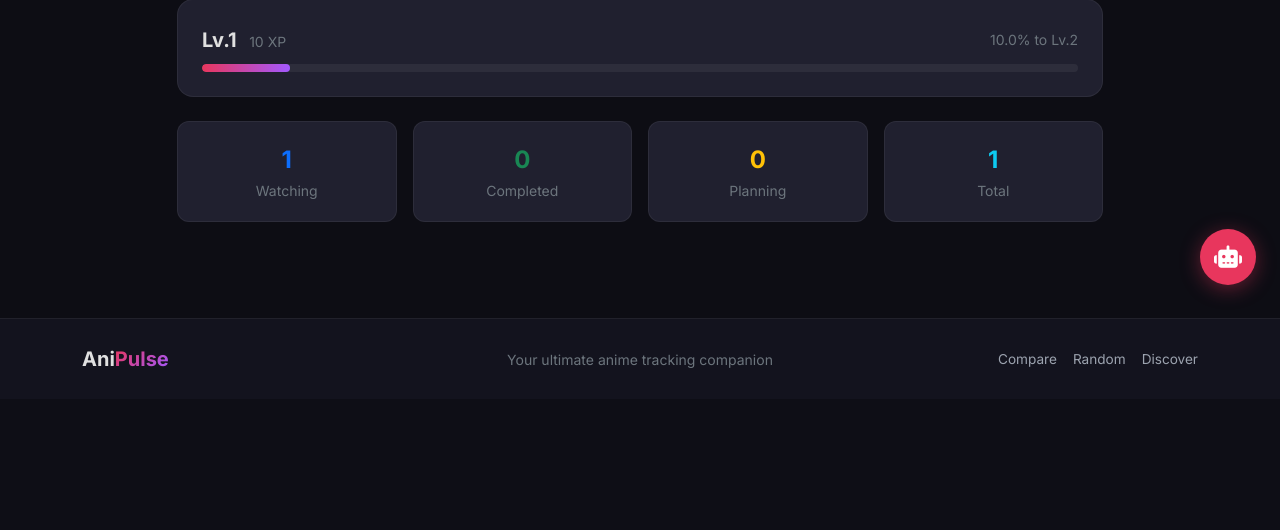
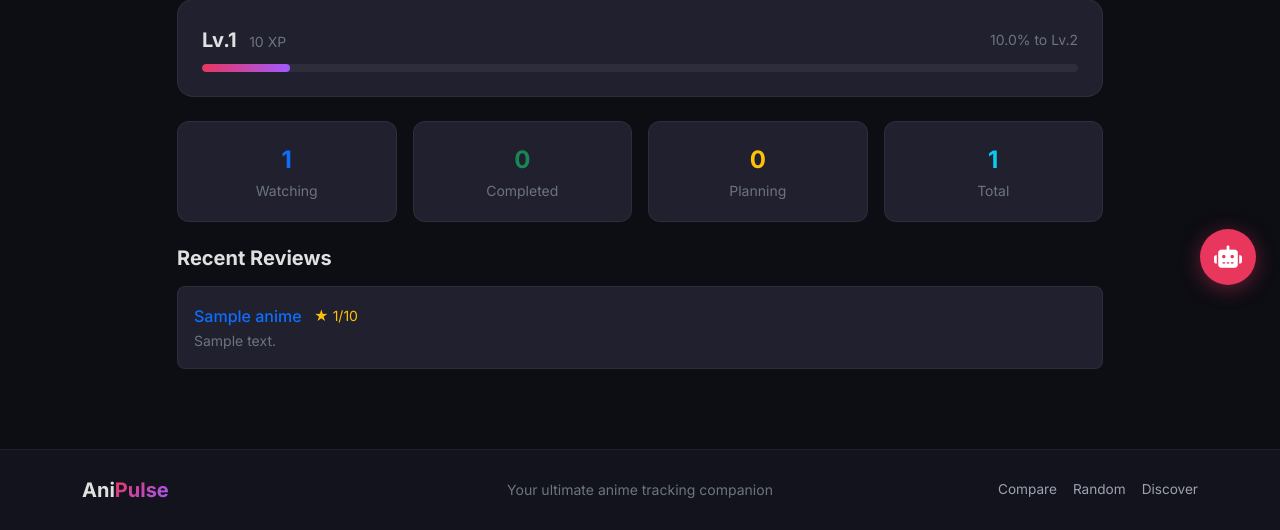
Before and after one commit to ayangbileramadan-boop/anipulse, a Django app: a page that uses templates/profile.html in a window 1280 px wide. Shown: the part 491-1021 px from the top of the page. Before the commit the page ends 859 px from the top, so only its background shows below. Run offline with Django 5.2, Linux system fonts and the light colour scheme; tables that the repository leaves empty hold one stand-in row (values such as "Sample post"); grey boxes marked "Sample" are stand-in pictures.

Commit message:
feat: import AniList reviews, show reviews on profiles for all visitors, add anilist_review_id field

```diff
--- a/apps/anime/models.py
+++ b/apps/anime/models.py
@@ -188,6 +188,7 @@ class Review(TimeStampedModel):
     body = models.TextField()
     likes = models.PositiveIntegerField(default=0)
     is_spoiler = models.BooleanField(default=False)
+    anilist_review_id = models.IntegerField(null=True, blank=True, unique=True)
 
     class Meta:
         unique_together = ('anime', 'user')
--- a/apps/core/views.py
+++ b/apps/core/views.py
@@ -2178,7 +2178,56 @@ def import_anilist(request):
                 if not data.get('data', {}).get('Page', {}).get('pageInfo', {}).get('hasNextPage'):
                     break
                 page += 1
-            messages.success(request, f'Imported {imported} anime from {username}!')
+            # Import reviews
+            review_query = '''
+            query($userId: Int, $page: Int) {
+              Page(page: $page, perPage: 50) {
+                pageInfo { hasNextPage }
+                reviews(userId: $userId, sort: CREATED_ID_DESC) {
+                  id
+                  score
+                  summary
+                  body(asHtml: false)
+                  createdAt
+                  media { id title { romaji english } coverImage { large medium } format status episodes duration averageScore genres }
+                }
+              }
+            }
+            '''
+            page = 1
+            reviews_imported = 0
+            user_id = user_info.get('id')
+            while True:
+                resp = httpx.post('https://graphql.anilist.co', json={'query': review_query, 'variables': {'userId': user_id, 'page': page}}, timeout=15)
+                data = resp.json()
+                entries = data.get('data', {}).get('Page', {}).get('reviews', [])
+                if not entries:
+                    break
+                for entry in entries:
+                    media = entry.get('media')
+                    if not media:
+                        continue
+                    from apps.anime.models import Review
+                    anime = sync_anime_from_anilist(media)
+                    score = entry.get('score')
+                    if score and isinstance(score, (int, float)):
+                        score = round(score / 10) if score > 10 else round(score)
+                    body = entry.get('body', '') or ''
+                    summary = entry.get('summary', '') or ''
+                    Review.objects.update_or_create(
+                        anime=anime, user=request.user,
+                        defaults={
+                            'rating': max(1, min(10, score or 5)),
+                            'title': surrogatefree(summary[:200]),
+                            'body': surrogatefree(body),
+                            'anilist_review_id': entry['id'],
+                        }
+                    )
+                    reviews_imported += 1
+                if not data.get('data', {}).get('Page', {}).get('pageInfo', {}).get('hasNextPage'):
+                    break
+                page += 1
+            messages.success(request, f'Imported {imported} anime and {reviews_imported} reviews from {username}!')
             return redirect('watchlist')
         except Exception as e:
             messages.error(request, f'Import failed: {e}')
--- a/templates/profile.html
+++ b/templates/profile.html
@@ -102,6 +102,7 @@
         <a href="{% url 'recommendations' %}" class="badge-sm text-decoration-none">🎯 Recommendations</a>
         <a href="{% url 'quiz' %}" class="badge-sm text-decoration-none">🧠 Anime Quiz</a>
       </div>
+      {% endif %}
 
       {% with reviews=profile_user.reviews.all %}
       {% if reviews %}
@@ -115,7 +116,6 @@
       {% endfor %}
       {% endif %}
       {% endwith %}
-      {% endif %}
     </div>
   </div>
 </div>
```
Also changed, not shown: apps/anime/migrations/0008_review_anilist_review_id.py (added).
